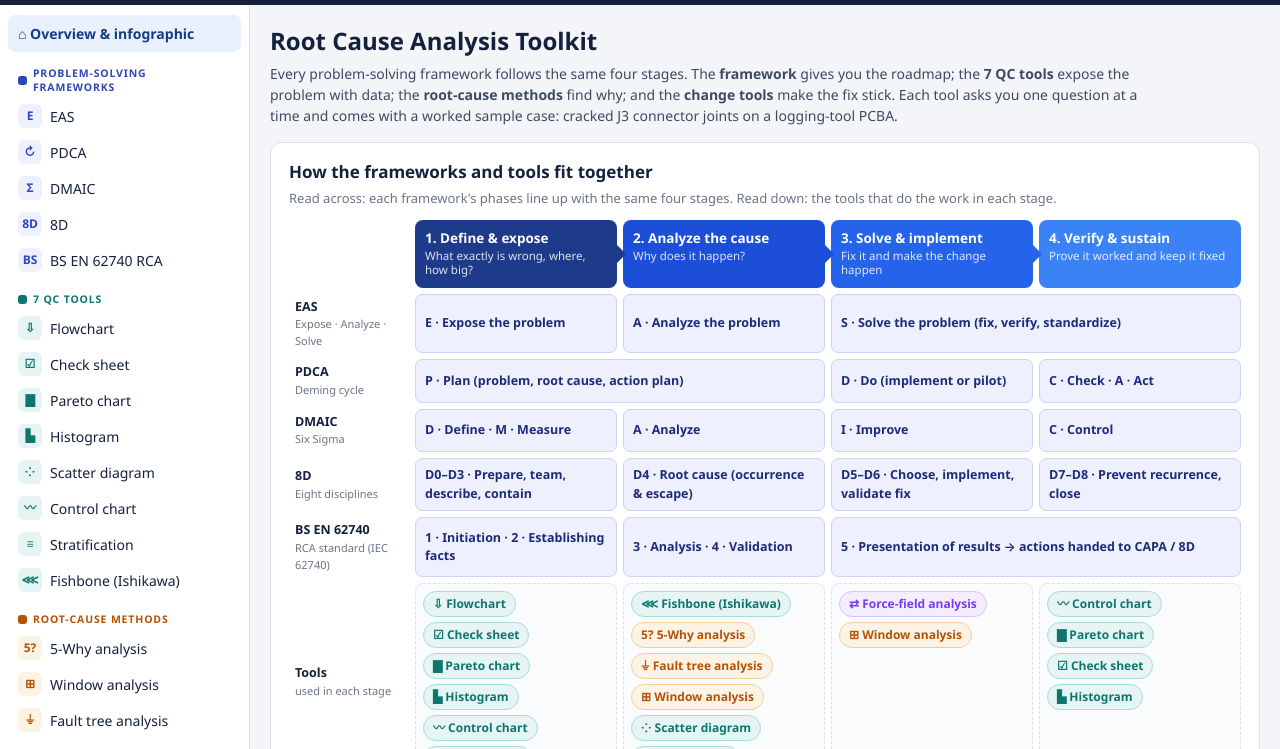
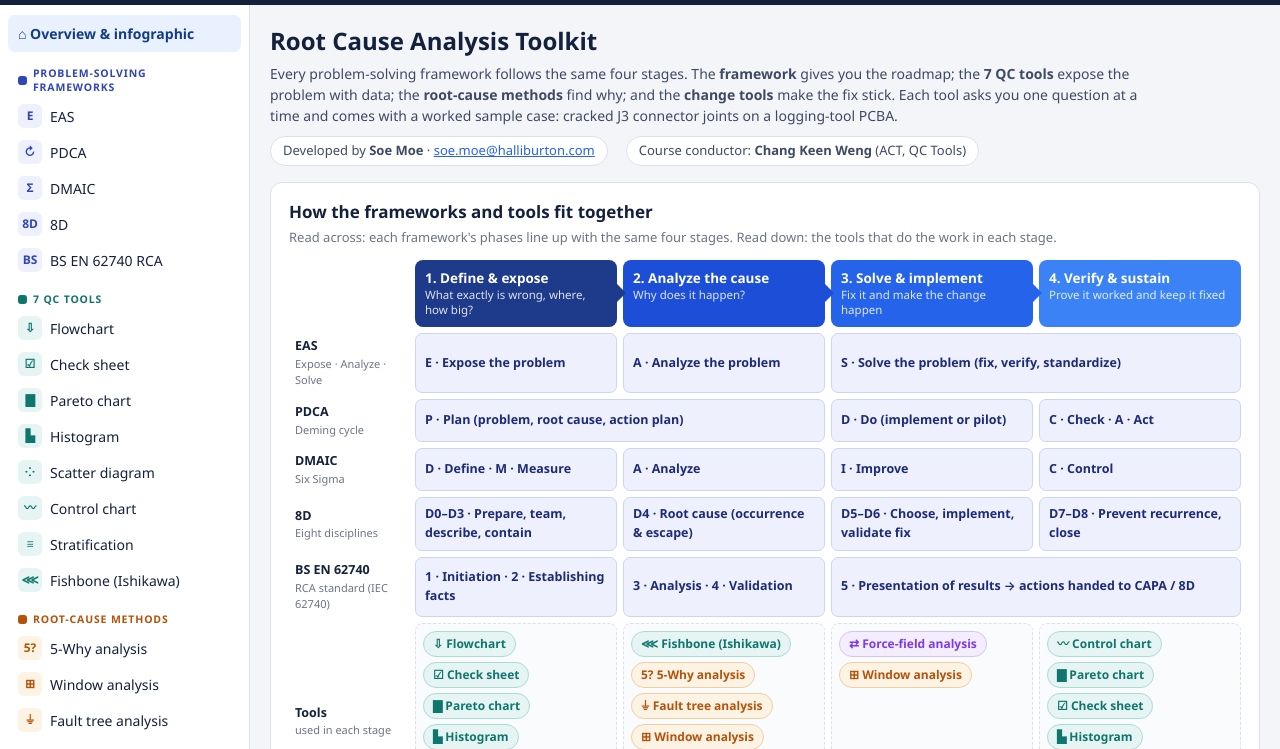
Before and after one commit to MOE-SG/RCA, a plain HTML site: page index.html in a window 1280 px wide. Shown: the part 49-798 px from the top of the page. Drawn offline with Linux system fonts and the light colour scheme.

Commit message:
Add files via upload

```diff
--- a/index.html
+++ b/index.html
@@ -219,6 +219,11 @@ svg text{font-family:var(--sans)}
 .cell-badge.kA,.cell-badge.kB,.cell-badge.kC,.cell-badge.kD{color:#1f2937}
 .mk{display:inline-block;margin:2px;padding:1px 7px;border-radius:9px;background:#14213d;color:#fff;font:700 10.5px var(--mono)}
 .mk.main{background:#dc2626}
+.credit{max-width:1320px;margin:22px auto 0;padding:12px 4px 0;border-top:1px solid var(--line);font-size:12.5px;color:var(--mute);text-align:center}
+.credit a{color:inherit}
+.hcred{display:flex;flex-wrap:wrap;gap:8px 18px;margin:-6px 0 16px;font-size:13px;color:var(--ink2)}
+.hcred span{background:#fff;border:1px solid var(--line);border-radius:16px;padding:4px 12px}
+@media print{.credit{position:fixed;bottom:0;left:0;right:0;margin:0;padding:3px 0 0;font-size:8pt;background:#fff}}
 /* framework report */
 .fwrep{display:grid;gap:10px}
 .fwp{border:1px solid var(--line);border-radius:10px;overflow:hidden}
@@ -274,7 +279,7 @@ dialog#full .svscroll svg{min-width:0}
 </header>
 <div class="app">
   <aside class="side" id="side"></aside>
-  <main><div class="wrap" id="view"></div></main>
+  <main><div class="wrap" id="view"></div><footer class="credit">Developed by <b>Soe Moe</b> · <a href="mailto:soe.moe@halliburton.com">soe.moe@halliburton.com</a> &nbsp;|&nbsp; Course conductor: <b>Chang Keen Weng</b> (ACT, QC Tools)</footer></main>
 </div>
 <input type="file" id="fileIn" accept=".json,application/json" hidden>
 <div id="toast"></div>
@@ -1085,7 +1090,7 @@ tool({id:"window", cat:"rc", icon:"⊞", name:"Window analysis",
     steps:["State the problem and the practice (method) in question.","<b>Is there a right method (standard)?</b> No → <b>Cat. D</b>: establish one.","<b>Does everyone know that method?</b> No → <b>Cat. C</b>: communicate it.","<b>Do they know how to do it correctly?</b> No → <b>Cat. B1</b>: build the skill.","<b>Does everyone always do it?</b> No → <b>Cat. B2</b>: make it hard to skip.","All Yes → <b>Cat. A</b>, yet the problem happened: the method itself is inadequate, so <b>A → D</b>: revise the standard.","Back every answer with evidence (“Because: …”)."],
     tips:["B is split because the fixes differ: B1 (can't do it) needs training and practice; B2 (doesn't always do it) needs mistake-proofing and discipline. Retraining a B2 problem rarely works.","'Practiced 100%' means by everyone, every time. One person sometimes forgetting is a B2.","Answer from evidence (records, observation, interviews), not assumptions.","For several practices or a chain of handoffs, classify each one and place it in the grid."]},
   related:["fivewhy","flowchart","stratification"],
-  sampleNote:"Two samples: the J3 fixture case (Load sample) and the ESD wrist-strap example from the course slide.",
+  sampleNote:"Two samples: the J3 fixture case (Load sample) and the ESD wrist-strap example from the QC Tools course by Chang Keen Weng (ACT). The categories, B1/B2 split and the A → D rule follow that course.",
   resultLabel:"Decision tree + window",
   next:["forcefield","fivewhy"],
   altSamples:[{label:"ESD example", data:{
@@ -1557,7 +1562,7 @@ function viewHome(){
   const fwp=`<div class="fwpick">${FWP.map(([id,n,d])=>`<div data-open="${id}"><b>${n}</b>${esc(d)}</div>`).join("")}</div>`;
 
   $("#view").innerHTML=`
-  <div class="hero"><h1>Root Cause Analysis Toolkit</h1><p>Every problem-solving framework follows the same four stages. The <b>framework</b> gives you the roadmap; the <b>7 QC tools</b> expose the problem with data; the <b>root-cause methods</b> find why; and the <b>change tools</b> make the fix stick. Each tool asks you one question at a time and comes with a worked sample case: cracked J3 connector joints on a logging-tool PCBA.</p></div>
+  <div class="hero"><h1>Root Cause Analysis Toolkit</h1><p>Every problem-solving framework follows the same four stages. The <b>framework</b> gives you the roadmap; the <b>7 QC tools</b> expose the problem with data; the <b>root-cause methods</b> find why; and the <b>change tools</b> make the fix stick. Each tool asks you one question at a time and comes with a worked sample case: cracked J3 connector joints on a logging-tool PCBA.</p><div class="hcred"><span>Developed by <b>Soe Moe</b> · <a href="mailto:soe.moe@halliburton.com">soe.moe@halliburton.com</a></span><span>Course conductor: <b>Chang Keen Weng</b> (ACT, QC Tools)</span></div></div>
   <div class="panel"><h2>How the frameworks and tools fit together</h2><p class="sub">Read across: each framework's phases line up with the same four stages. Read down: the tools that do the work in each stage.</p><div class="igwrap">${ig}</div></div>
   <div class="panel"><h2>Four categories</h2><p class="sub">Categorize by the question the tool answers.</p><div class="cats">${cats}</div></div>
   <div class="panel"><h2>A typical investigation, linked end to end</h2><p class="sub">The sample case follows this chain. Open the tools in order to see how each output feeds the next.</p>${chain}</div>
```
